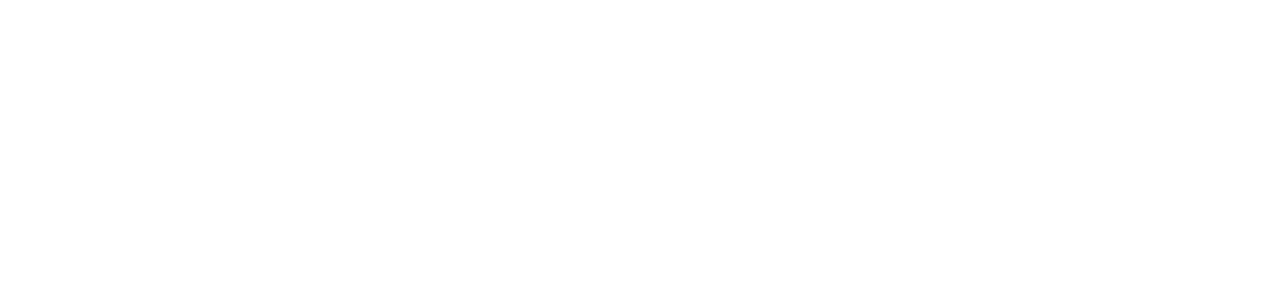
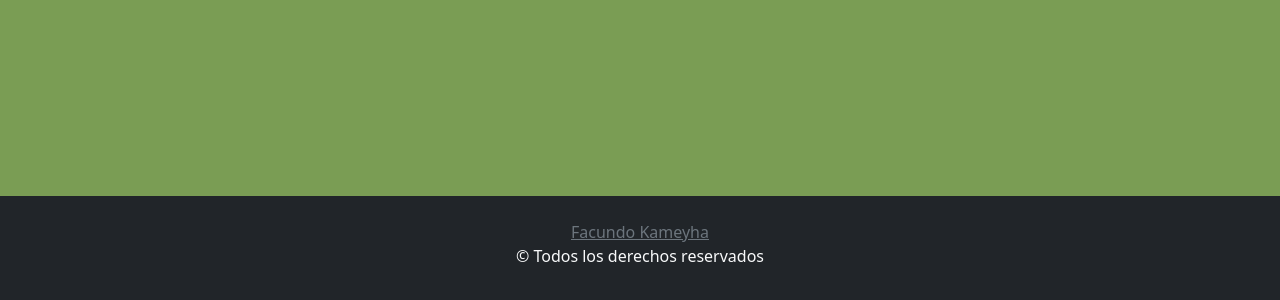
Before and after one commit to KameyhaFacundo/09-Veterinaria, a React (Vite) app: page / in a window 1280 px wide. Shown: the part 492-792 px from the top of the page. Built offline with nearby package versions, Linux system fonts and the light colour scheme.

Commit message:
Agrego footer y estilos

```diff
--- a/src/App.css
+++ b/src/App.css
@@ -0,0 +1,10 @@
+#root {
+  min-height: 100vh;
+  display: flex;
+  flex-direction: column;
+  background-color: #7a9d54;
+}
+
+.mainPage {
+  flex-grow: 1;
+}
--- a/src/App.jsx
+++ b/src/App.jsx
@@ -1,7 +1,19 @@
+import { Container } from "react-bootstrap";
 import "./App.css";
+import "bootstrap/dist/css/bootstrap.min.css";
 
 function App() {
-  return <></>;
+  return (
+    <>
+      <Container className="my-5 mainPage"></Container>
+      <footer className="text-center bg-dark text-light py-4">
+        <a href="https://github.com/KameyhaFacundo" className="text-secondary">
+          Facundo Kameyha
+        </a>
+        <p>&copy; Todos los derechos reservados</p>
+      </footer>
+    </>
+  );
 }
 
 export default App;
```
Also changed, not shown: 1 other file (tests, documents, lock files or other folders).
